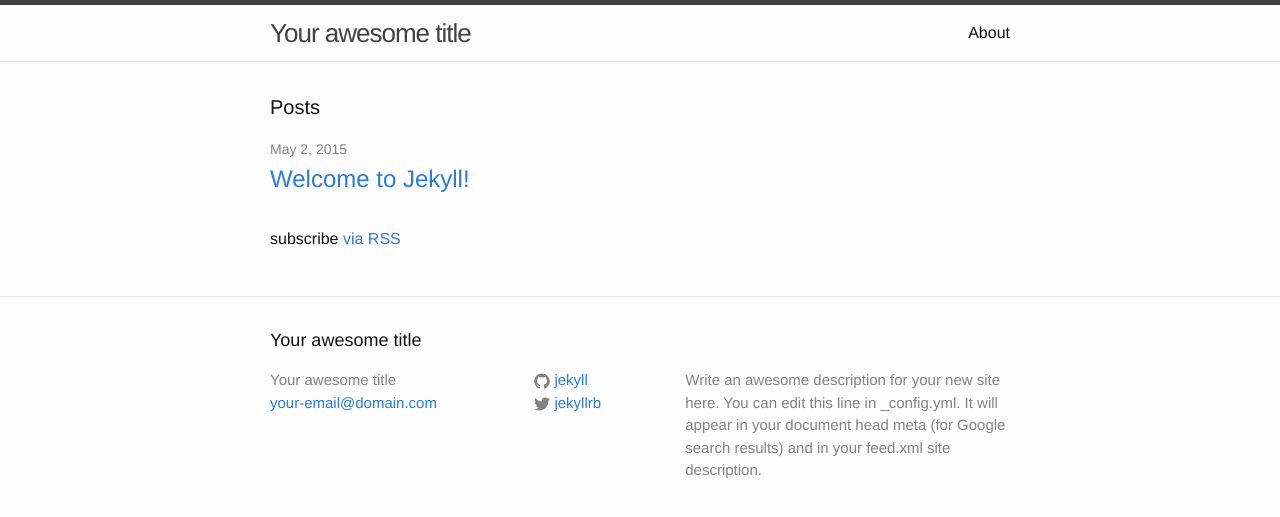
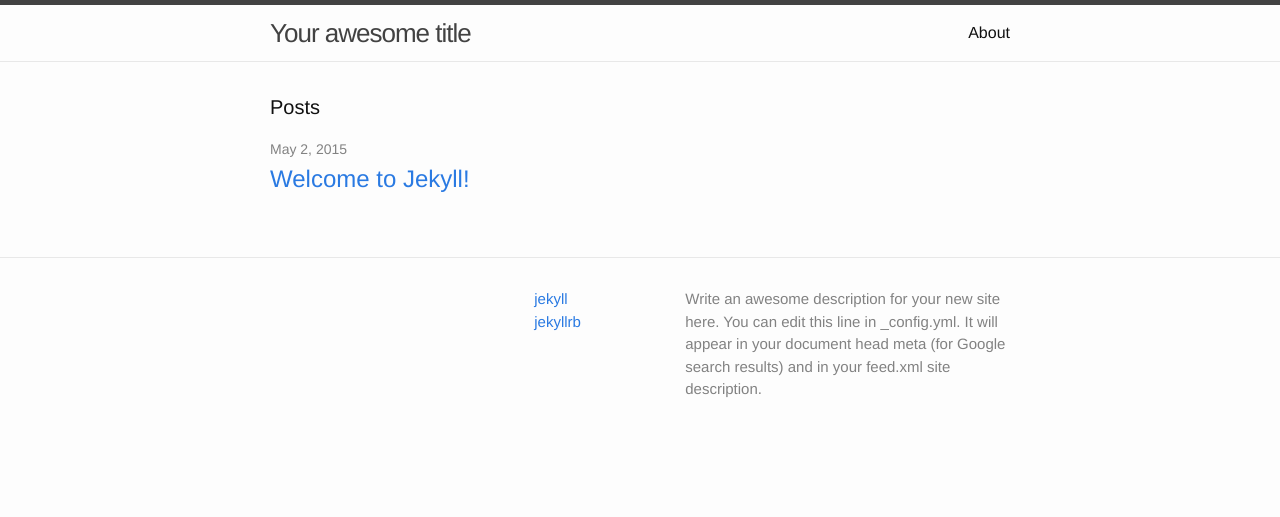
Before and after one commit to heartstchr/Blog, a Jekyll site: the page built from index.html, in a window 1280 px wide. Shown: the top 517 px of the page. Built offline with Jekyll 4.4.1, drawn with Linux system fonts in a browser that asks for light colours.

```diff
--- a/_includes/footer.html
+++ b/_includes/footer.html
@@ -2,13 +2,13 @@
 
   <div class="wrapper">
 
-    <h2 class="footer-heading">{{ site.title }}</h2>
-
+    <!-- <h2 class="footer-heading">{{ site.title }}</h2>
+ -->
     <div class="footer-col-wrapper">
       <div class="footer-col  footer-col-1">
         <ul class="contact-list">
-          <li>{{ site.title }}</li>
-          <li><a href="mailto:{{ site.email }}">{{ site.email }}</a></li>
+          <!-- <li>{{ site.title }}</li>
+          <li><a href="mailto:{{ site.email }}">{{ site.email }}</a></li> -->
         </ul>
       </div>
 
@@ -18,9 +18,9 @@
           <li>
             <a href="https://github.com/{{ site.github_username }}">
               <span class="icon  icon--github">
-                <svg viewBox="0 0 16 16">
+               <!--  <svg viewBox="0 0 16 16">
                   <path fill="#828282" d="M7.999,0.431c-4.285,0-7.76,3.474-7.76,7.761 c0,3.428,2.223,6.337,5.307,7.363c0.388,0.071,0.53-0.168,0.53-0.374c0-0.184-0.007-0.672-0.01-1.32 c-2.159,0.469-2.614-1.04-2.614-1.04c-0.353-0.896-0.862-1.135-0.862-1.135c-0.705-0.481,0.053-0.472,0.053-0.472 c0.779,0.055,1.189,0.8,1.189,0.8c0.692,1.186,1.816,0.843,2.258,0.645c0.071-0.502,0.271-0.843,0.493-1.037 C4.86,11.425,3.049,10.76,3.049,7.786c0-0.847,0.302-1.54,0.799-2.082C3.768,5.507,3.501,4.718,3.924,3.65 c0,0,0.652-0.209,2.134,0.796C6.677,4.273,7.34,4.187,8,4.184c0.659,0.003,1.323,0.089,1.943,0.261 c1.482-1.004,2.132-0.796,2.132-0.796c0.423,1.068,0.157,1.857,0.077,2.054c0.497,0.542,0.798,1.235,0.798,2.082 c0,2.981-1.814,3.637-3.543,3.829c0.279,0.24,0.527,0.713,0.527,1.437c0,1.037-0.01,1.874-0.01,2.129 c0,0.208,0.14,0.449,0.534,0.373c3.081-1.028,5.302-3.935,5.302-7.362C15.76,3.906,12.285,0.431,7.999,0.431z"/>
-                </svg>
+                </svg> -->
               </span>
 
               <span class="username">{{ site.github_username }}</span>
@@ -32,10 +32,10 @@
           <li>
             <a href="https://twitter.com/{{ site.twitter_username }}">
               <span class="icon  icon--twitter">
-                <svg viewBox="0 0 16 16">
+                <!-- <svg viewBox="0 0 16 16">
                   <path fill="#828282" d="M15.969,3.058c-0.586,0.26-1.217,0.436-1.878,0.515c0.675-0.405,1.194-1.045,1.438-1.809
                   c-0.632,0.375-1.332,0.647-2.076,0.793c-0.596-0.636-1.446-1.033-2.387-1.033c-1.806,0-3.27,1.464-3.27,3.27 c0,0.256,0.029,0.506,0.085,0.745C5.163,5.404,2.753,4.102,1.14,2.124C0.859,2.607,0.698,3.168,0.698,3.767 c0,1.134,0.577,2.135,1.455,2.722C1.616,6.472,1.112,6.325,0.671,6.08c0,0.014,0,0.027,0,0.041c0,1.584,1.127,2.906,2.623,3.206 C3.02,9.402,2.731,9.442,2.433,9.442c-0.211,0-0.416-0.021-0.615-0.059c0.416,1.299,1.624,2.245,3.055,2.271 c-1.119,0.877-2.529,1.4-4.061,1.4c-0.264,0-0.524-0.015-0.78-0.046c1.447,0.928,3.166,1.469,5.013,1.469 c6.015,0,9.304-4.983,9.304-9.304c0-0.142-0.003-0.283-0.009-0.423C14.976,4.29,15.531,3.714,15.969,3.058z"/>
-                </svg>
+                </svg> -->
               </span>
 
               <span class="username">{{ site.twitter_username }}</span>
--- a/_includes/head.html
+++ b/_includes/head.html
@@ -7,5 +7,5 @@
   <meta name="description" content="{% if page.excerpt %}{{ page.excerpt | strip_html | strip_newlines | truncate: 160 }}{% else %}{{ site.description }}{% endif %}">
 
   <link rel="stylesheet" href="{{ "/css/main.css" | prepend: site.baseurl }}">
-  <link rel="alternate" type="application/rss+xml" title="{{ site.title }}" href="{{ "/feed.xml" | prepend: site.baseurl | prepend: site.url }}" />
+  <link rel="alternate" type="application/rss+xml" title="{{ site.title }}"  />
 </head>
--- a/index.html
+++ b/index.html
@@ -18,6 +18,6 @@ layout: default
     {% endfor %}
   </ul>
 
-  <p class="rss-subscribe">subscribe <a href="{{ "/feed.xml" | prepend: site.baseurl }}">via RSS</a></p>
+  <!-- <p class="rss-subscribe">subscribe <a href="{{ "/feed.xml" | prepend: site.baseurl }}">via RSS</a></p> -->
 
 </div>
```
